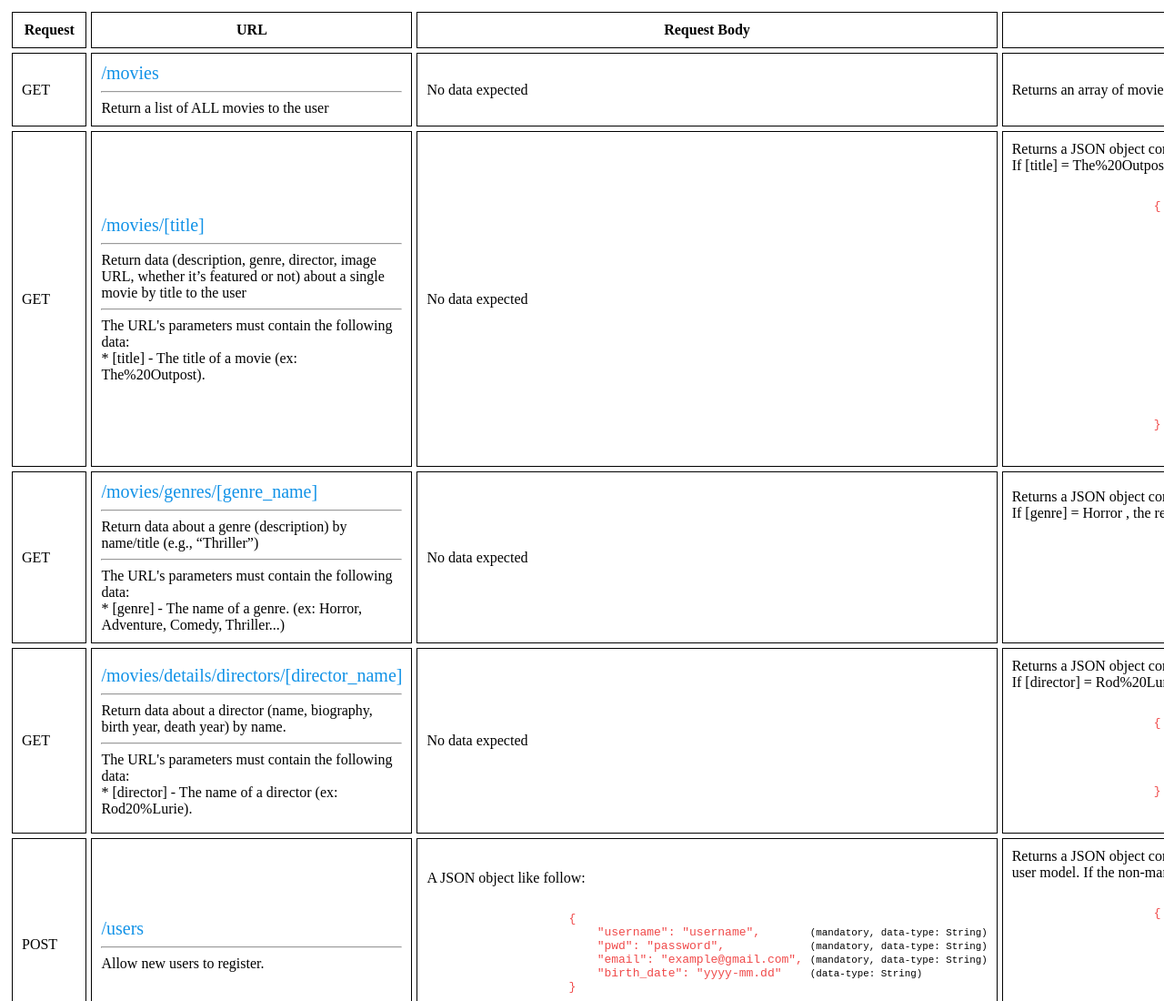
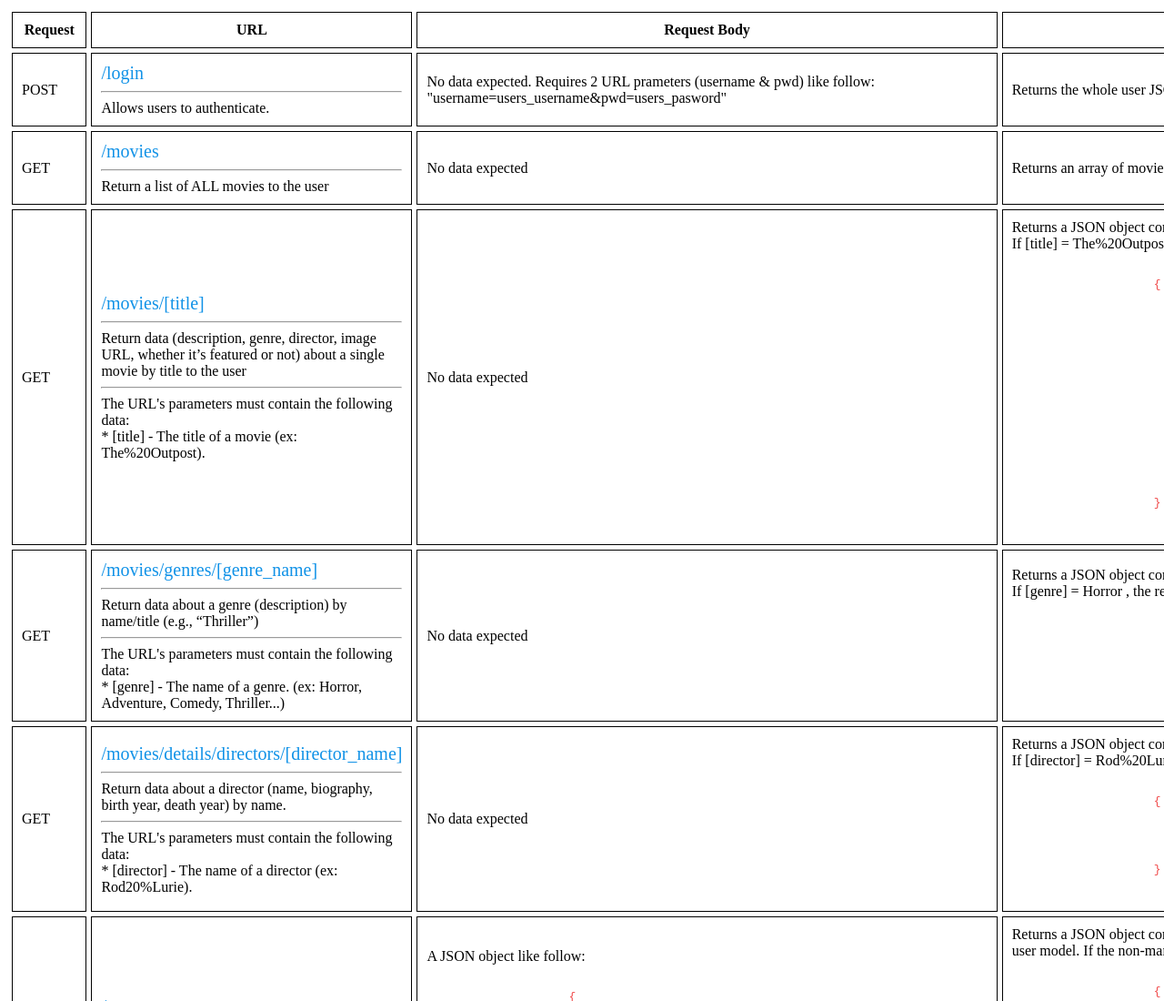
Before and after one commit to stefan-pop/Movies-App, a website: page public/documentation.html in a window 1280 px wide. Shown: the top 1100 px of the page at 91% size. Drawn offline with Linux system fonts and the light colour scheme.

Commit message:
Documented the login endpoint

```diff
--- a/public/documentation.html
+++ b/public/documentation.html
@@ -41,6 +41,17 @@
             </tr>
         </thead>
         <tbody>
+            <tr>
+                <td>POST</td>
+                <td><span>/login</span> <hr>
+                    Allows users to authenticate.
+                </td>
+                <td>No data expected. Requires 2 URL prameters (username & pwd) like follow:
+                    "username=users_username&pwd=users_pasword"
+                </td>
+                <td>Returns the whole user JSON object with the assigned token in a new field.</td>
+            </tr>
+
             <tr>
                 <td>GET</td>
                 <td><span>/movies</span> <hr>
```
